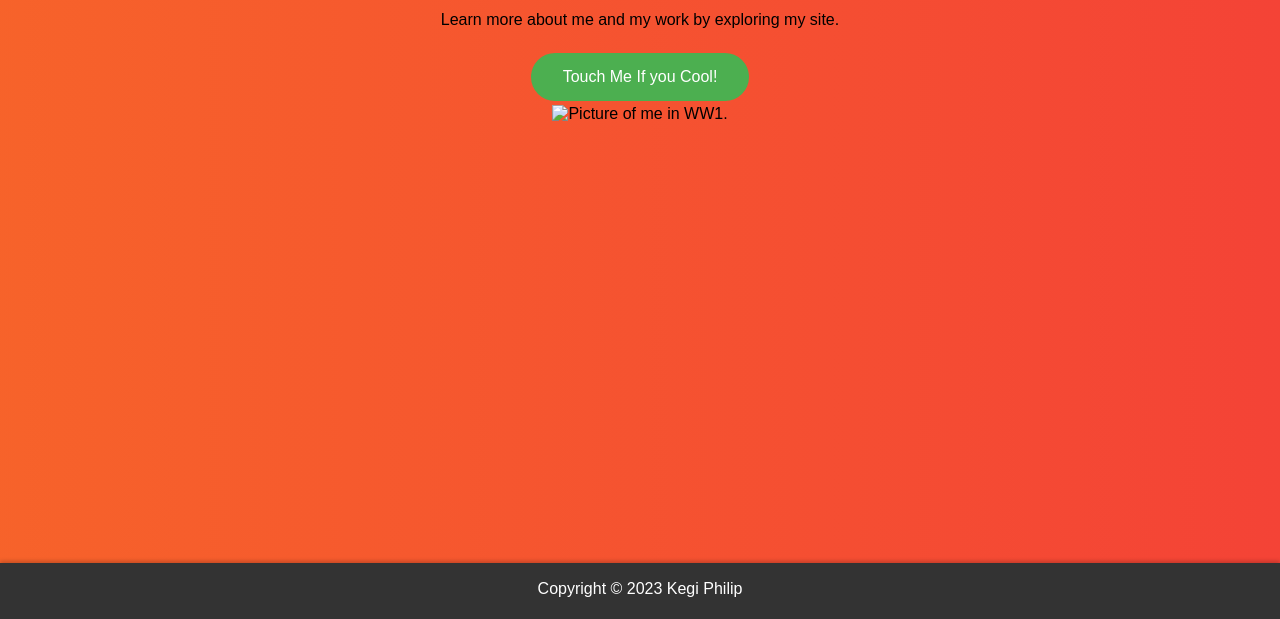
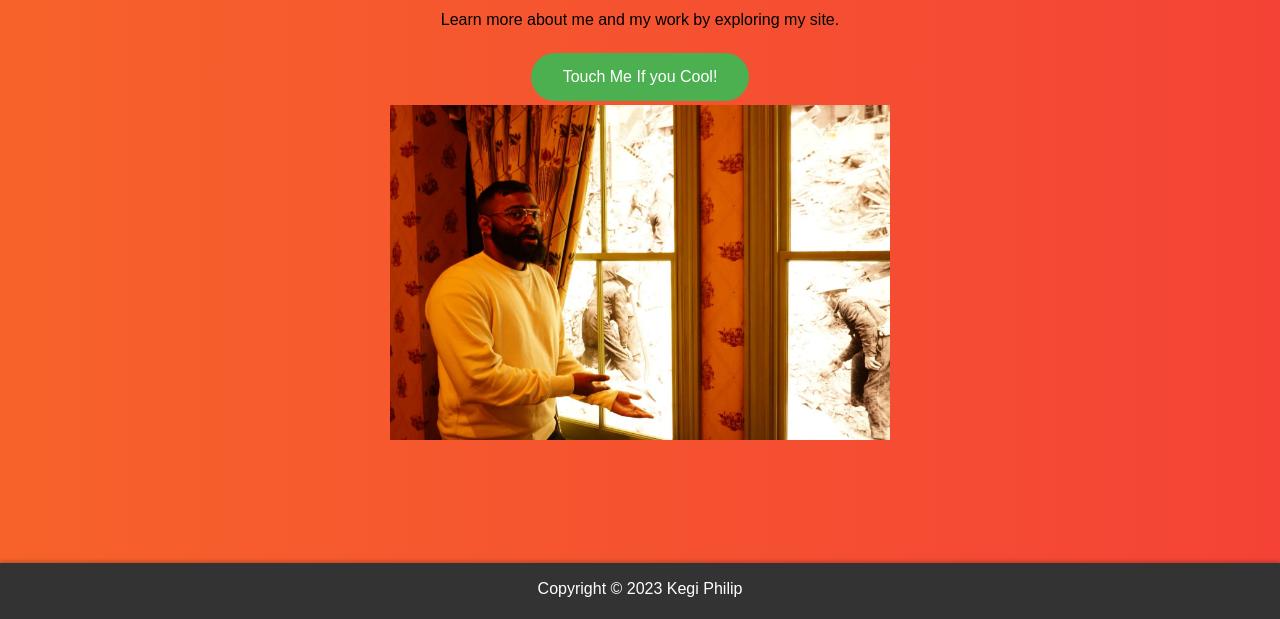
Before and after one commit to xKegix/WebProject-Week4, a plain HTML site: page index.html in a window 1280 px wide. Shown: the part 181-800 px from the top of the page. Drawn offline with Linux system fonts and the light colour scheme; the site is published under a folder, as on GitHub Pages, so addresses that start at the root find nothing.

Commit message:
Update index.html

```diff
--- a/index.html
+++ b/index.html
@@ -22,7 +22,7 @@
       <p>Learn more about me and my work by exploring my site.</p>
       <button>Touch Me If you Cool!</button>
       <div style="text-align:center;">
-        <img src="/images/me.jpg" alt="Picture of me in WW1.">
+        <img src="images/me.jpg" alt="Picture of me in WW1.">
       </div>
     </main>
     <footer>
```
